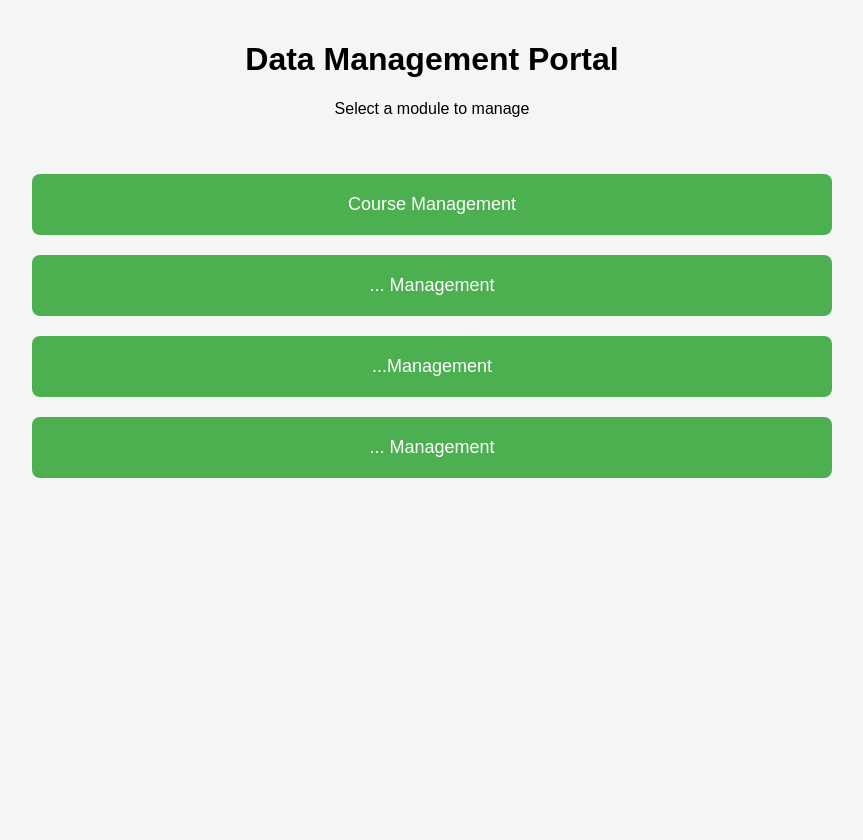
After one commit to iRyougi/Software-Engineering, a Flask app: template code/service/templates/index.html in a window 1280 px wide. The commit adds this page. Shown: the whole page, without its empty margins (208-1071 px from the left). Run offline with Flask 3, Linux system fonts and the light colour scheme; the template is opened without the code that fills it, so the values that code supplies are empty.

Commit message:
Add files via upload

```diff
--- a/code/service/templates/course.html
+++ b/code/service/templates/course.html
@@ -42,7 +42,7 @@
     <script>
         // Load courses
         function loadCourses() {
-            fetch('/courses')
+            fetch('/api/courses')
                 .then(response => response.json())
                 .then(data => {
                     if (data.status === 'success') {
--- /dev/null
+++ b/code/service/templates/index.html
@@ -0,0 +1,67 @@
+<!DOCTYPE html>
+<html lang="en">
+<head>
+    <meta charset="UTF-8">
+    <meta name="viewport" content="width=device-width, initial-scale=1.0">
+    <title>Data Provider Portal</title>
+    <style>
+        body {
+            font-family: Arial, sans-serif;
+            display: flex;
+            flex-direction: column;
+            align-items: center;
+            min-height: 100vh;
+            background-color: #f5f5f5;
+            margin: 0;
+            padding: 20px;
+        }
+
+        .header {
+            text-align: center;
+            margin-bottom: 40px;
+        }
+
+        .nav-container {
+            display: grid;
+            gap: 20px;
+            max-width: 800px;
+            width: 100%;
+        }
+
+        .nav-button {
+            background-color: #4CAF50;
+            color: white;
+            padding: 20px;
+            border: none;
+            border-radius: 8px;
+            cursor: pointer;
+            font-size: 18px;
+            transition: transform 0.2s, background-color 0.2s;
+            text-decoration: none;
+            text-align: center;
+        }
+
+        .nav-button:hover {
+            background-color: #45a049;
+            transform: translateY(-2px);
+        }
+
+        .nav-button:active {
+            transform: translateY(0);
+        }
+    </style>
+</head>
+<body>
+    <div class="header">
+        <h1>Data Management Portal</h1>
+        <p>Select a module to manage</p>
+    </div>
+
+    <div class="nav-container">
+        <a href="/courses" class="nav-button">Course Management</a>
+        <button class="nav-button">... Management </button>
+        <button class="nav-button">...Management </button>
+        <button class="nav-button">... Management </button>
+    </div>
+</body>
+</html>
```
